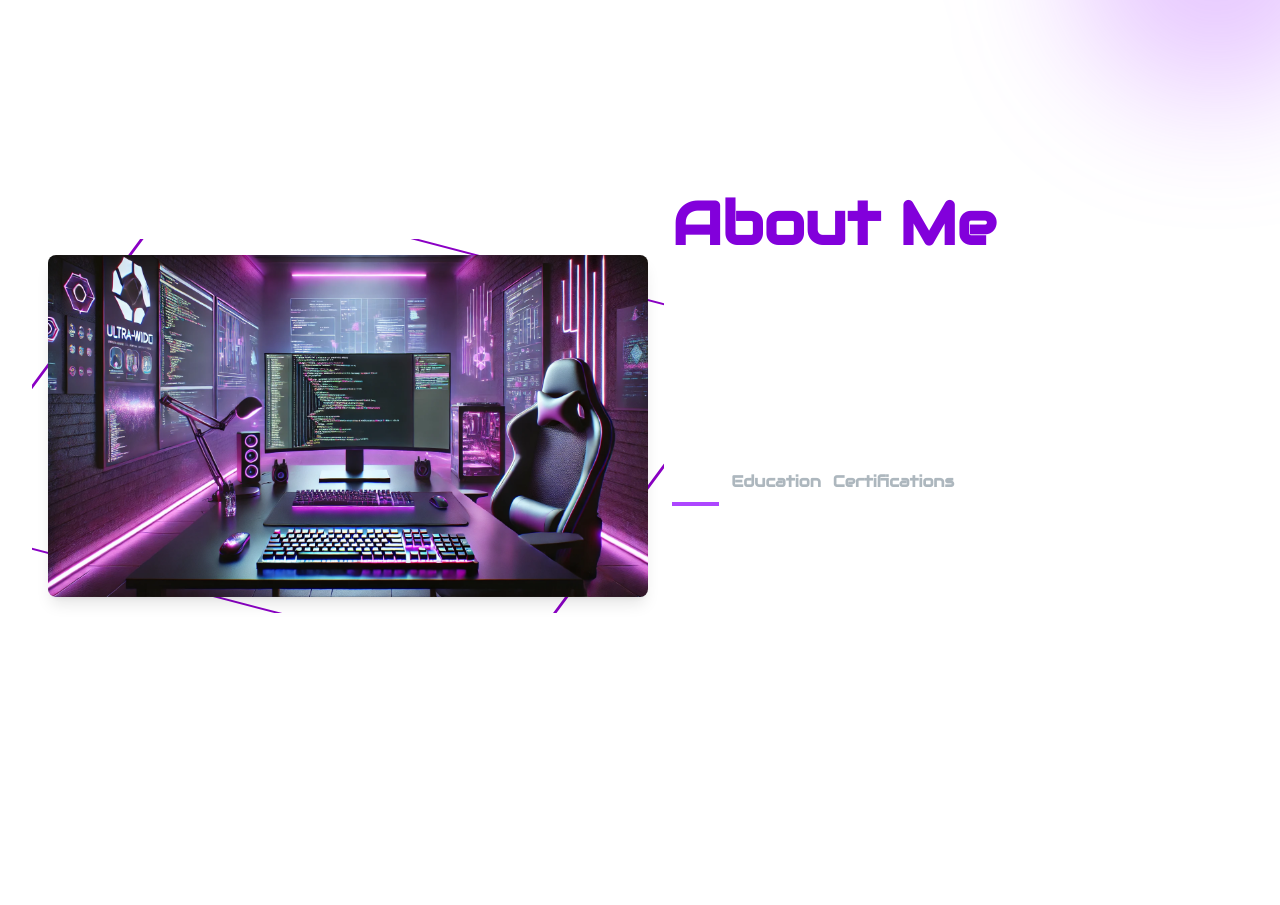
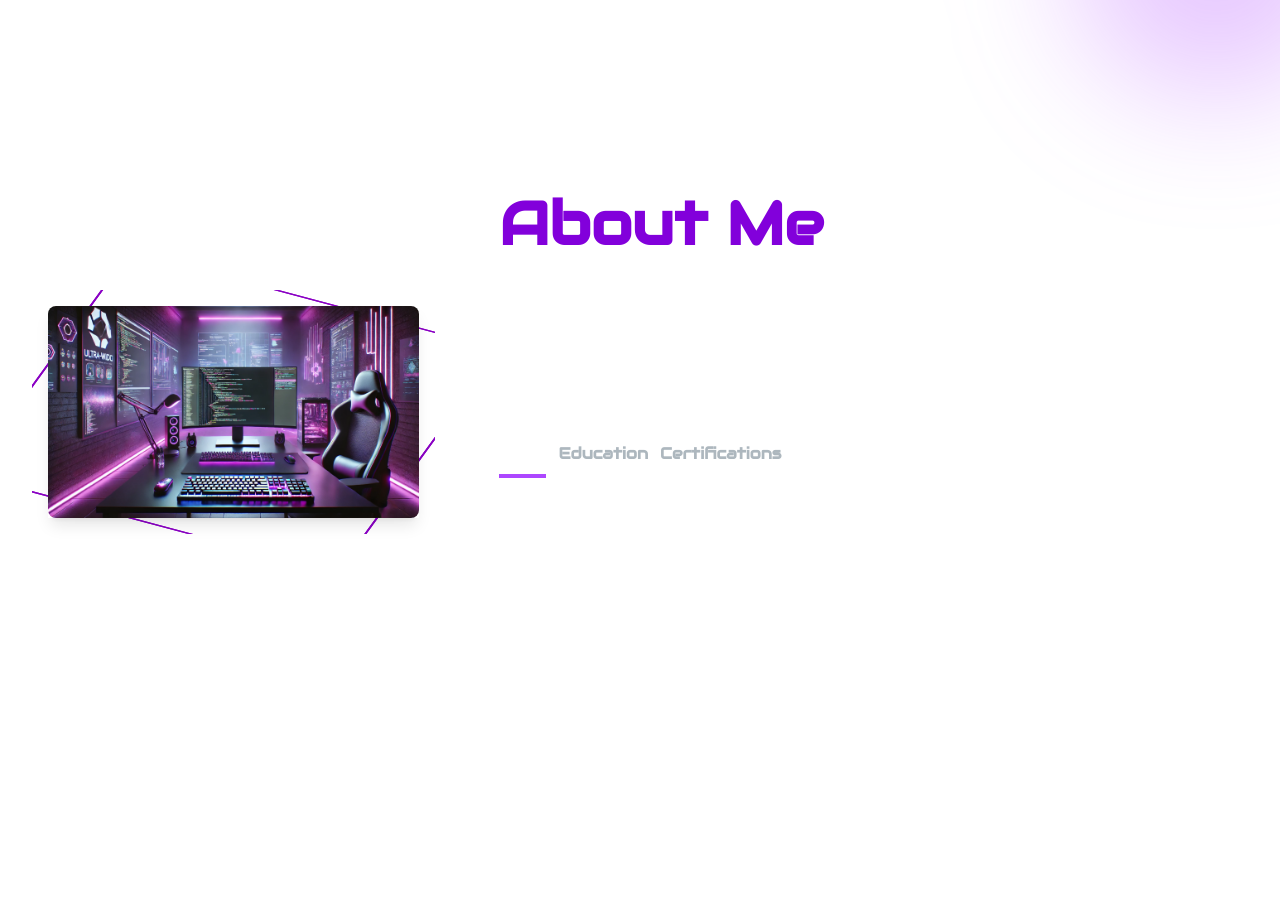
Before and after one commit to gkontevas/Portfolio, a Next.js app: page / in a window 1280 px wide. Shown: the part 1200-2105 px from the top of the page. Built offline with nearby package versions, Linux system fonts and the light colour scheme.

Commit message:
im cooked

```diff
--- a/app/components/AboutSection.jsx
+++ b/app/components/AboutSection.jsx
@@ -90,7 +90,7 @@ const AboutSection = () => {
 
   return (
     <section className="text-white px-0" id="about" style={{ fontFamily: "'Audiowide', cursive" }}>
-      <div className="flex flex-col items-center md:grid md:grid-cols-2 gap-8 py-8 sm:py-16 xl:gap-16">
+     <div className="flex flex-col items-center md:flex-row gap-8 py-8 sm:py-16 xl:gap-20">
         <motion.div
           className="relative w-full sm:w-[400px] md:w-[600px] mx-auto"
           initial={{ opacity: 0, y: 20 }}
@@ -131,7 +131,42 @@ const AboutSection = () => {
 
           {/* Image */}
           <motion.div
-            className="relative rounded-lg overflow-hidden"
+  className="relative w-full max-w-[400px] lg:max-w-[500px] mx-auto md:mx-0"
+  initial={{ opacity: 0, y: 20 }}
+  animate={{ opacity: 1, y: 0 }}
+  transition={{ duration: 0.7, ease: "easeOut" }}
+  onHoverStart={() => setIsHovered(true)}
+  onHoverEnd={() => setIsHovered(false)}
+>
+  <motion.div
+    className="absolute -inset-4 rounded-lg z-0"
+    style={{ background: "transparent" }}
+  >
+    <svg className="absolute inset-0 w-full h-full" viewBox="0 0 100 100" preserveAspectRatio="none">
+      <motion.rect
+        x="0"
+        y="0"
+        width="100"
+        height="100"
+        fill="none"
+        stroke="#8a00c4"
+        strokeWidth="0.5"
+        strokeDasharray="6 3"
+        initial={{ pathLength: 1 }}
+        animate={{
+          rotate: 360,
+          strokeDashoffset: [0, -18],
+        }}
+        transition={{
+          rotate: { duration: 20, repeat: Infinity, ease: "linear" },
+          strokeDashoffset: { duration: 2, repeat: Infinity, ease: "linear" },
+        }}
+      />
+    </svg>
+  </motion.div>
+
+  <motion.div
+    className="relative w-full h-auto mx-auto"
     animate={{
       boxShadow: isHovered
         ? "0 20px 25px -5px rgba(60, 51, 154, 0.5), 0 8px 10px -6px rgba(138, 0, 196, 0.3)"
@@ -148,15 +183,19 @@ const AboutSection = () => {
       <Image
   src="/images/about-image.png"
   alt="about-image"
-                width={600}
-                height={600}
-                className="relative z-10 opacity-100"
+  width={900}
+  height={900}
+  className="relative z-10 w-full h-auto rounded-lg"
 />
+
     </motion.div>
   </motion.div>
 </motion.div>
 
-        <div className="mt-4 md:mt-0 text-center md:text-left flex flex-col h-full">
+        </motion.div>
+
+        <div className="mt-4 md:mt-0 w-full text-center md:text-left flex flex-col h-full">
+
           <h2 className="text-6xl font-bold text-purple-700 mb-4" style={{ fontFamily: "'Audiowide', cursive" }}>
             About Me
           </h2>
```
Lines whose indentation alone changed are shown as unchanged.
